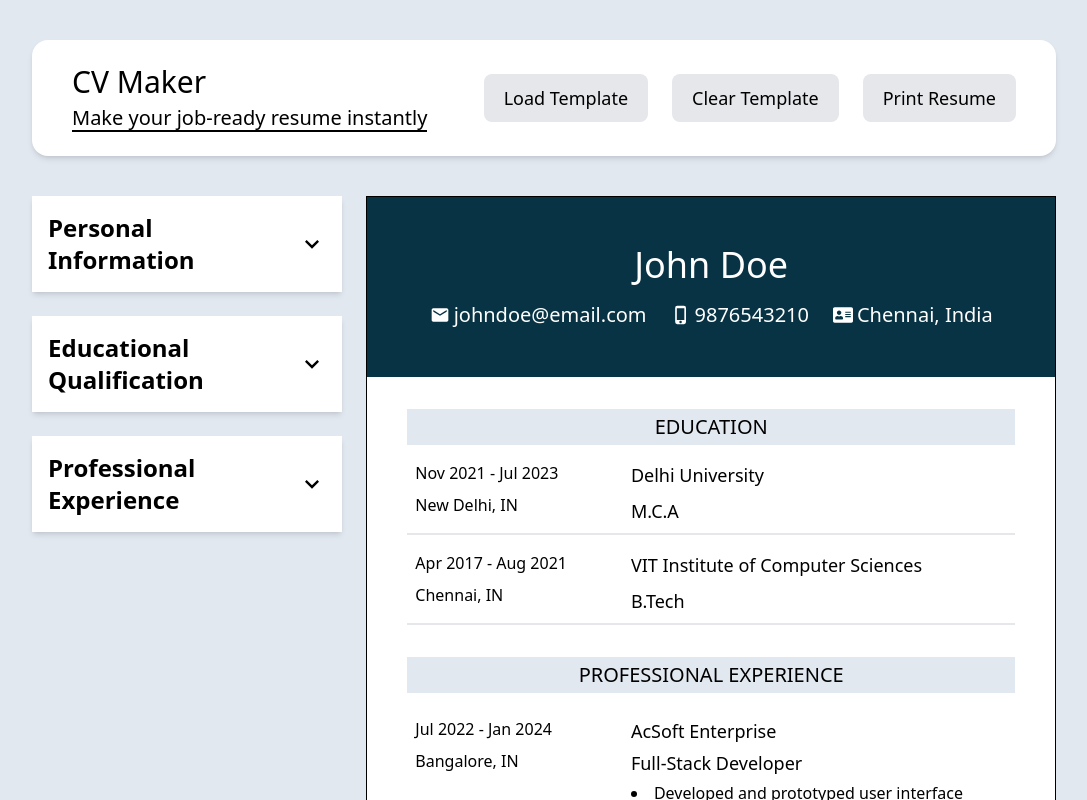
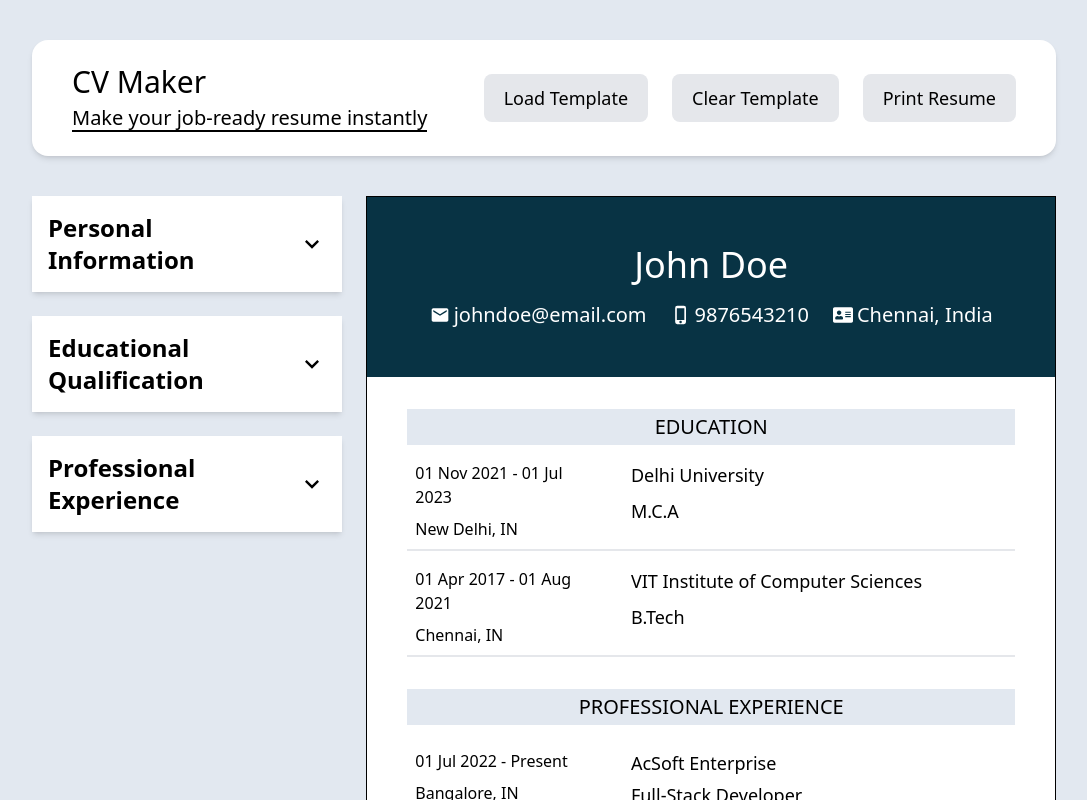
Before and after one commit to roopxx/cv-app, a React (Vite) app: page / in a window 1280 px wide. Shown: the top 800 px of the page, without its empty margins (96-1183 px from the left). Built offline with nearby package versions, Linux system fonts and the light colour scheme.

Commit message:
refactor `formatDate` function

```diff
--- a/src/components/Resume.jsx
+++ b/src/components/Resume.jsx
@@ -10,11 +10,23 @@ const Resume = ({ resumeData }) => {
     resumeData[2],
   ];
 
-  const formatDate = (date) =>
-    new Intl.DateTimeFormat("en-GB", {
+  const formatDate = (date) => {
+    const formattedDate = new Intl.DateTimeFormat("en-GB", {
+      day: "2-digit",
       month: "short",
       year: "numeric",
     }).format(date);
+
+    const today = new Intl.DateTimeFormat("en-GB", {
+      day: "numeric",
+      month: "short",
+      year: "numeric",
+    }).format(new Date());
+
+    if (formattedDate === today) return "Present";
+
+    return formattedDate;
+  };
 
   return (
     <div className="mx-auto my-10 border border-black bg-white md:min-h-[297mm] md:w-auto md:max-w-[210mm] print:m-0 print:border-none">
```
